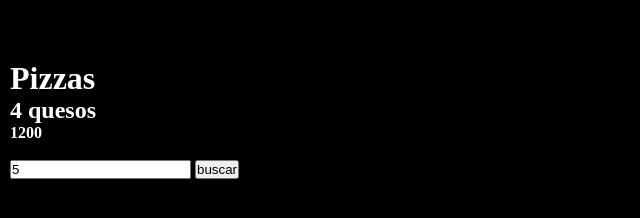
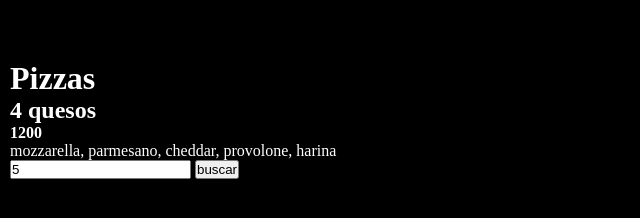
Before and after one commit to danieldamian09/E3-JS, a plain HTML site: page index.html in a window 1280 px wide. Both pictures are taken after typing "5" into the empty fields and a click on the button "buscar". Shown: the whole page, without its empty margins (0-640 px from the left). Drawn offline with Linux system fonts and the light colour scheme.

Commit message:
Add ingredientes

```diff
--- a/index.html
+++ b/index.html
@@ -17,6 +17,8 @@
       <h2 id="nombrePizza"></h2>
 
       <h4 id="precioPizza"></h4>
+
+      <p id="ingredientes"></p>
     </div>
 
     <div class="form-container">
--- a/main.js
+++ b/main.js
@@ -2,6 +2,7 @@
 const nombrePizza = document.querySelector("#nombrePizza");
 const precioPizza = document.querySelector("#precioPizza");
 const formulario = document.querySelector("#formulario");
+const ingredientes = document.querySelector("#ingredientes");
 const idPizza = document.querySelector("#idPizza");
 
 const pizzas = [
@@ -51,6 +52,7 @@ formulario.addEventListener("submit", (e) => {
 	if (pizzaEncontrada.length > 0) {
 		nombrePizza.textContent = pizzaEncontrada[0].nombre;
     precioPizza.textContent = pizzaEncontrada[0].precio;
+    ingredientes.textContent = pizzaEncontrada[0].ingredientes.join(", ");
     nombrePizza.style.color = "#fff";
 	} else {
     nombrePizza.textContent = "No se encontro la pizza";
--- a/style.css
+++ b/style.css
@@ -6,7 +6,8 @@
 
 h1,
 h2,
-h4 {
+h4,
+p {
 	color: #fff;
 }
 
```
